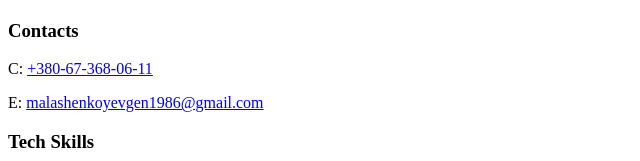
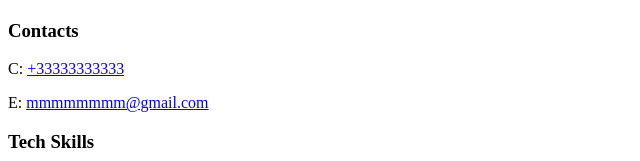
Before and after one commit to YevgenMalashenko/Tutorial-Resume, a plain HTML site: page index.html in a window 1280 px wide. Shown: the part 1292-1453 px from the top of the page, without its empty margins (0-640 px from the left). Drawn offline with Linux system fonts and the light colour scheme.

Commit message:
Update index.html

```diff
--- a/index.html
+++ b/index.html
@@ -92,10 +92,10 @@
       <div>
         <h3>Contacts</h3>
         <p>
-          C: <a href="tel:+380673680611">+380-67-368-06-11</a>
+          C: <a href="tel:+3333333333">+33333333333</a>
         </p>
         <p>
-          E: <a href="mailto:malashenkoyevgen1986@gmail.com">malashenkoyevgen1986@gmail.com</a>
+          E: <a href="mailto:mmmmmmm@gmail.com">mmmmmmmm@gmail.com</a>
         </p>
 
       </div>
```
